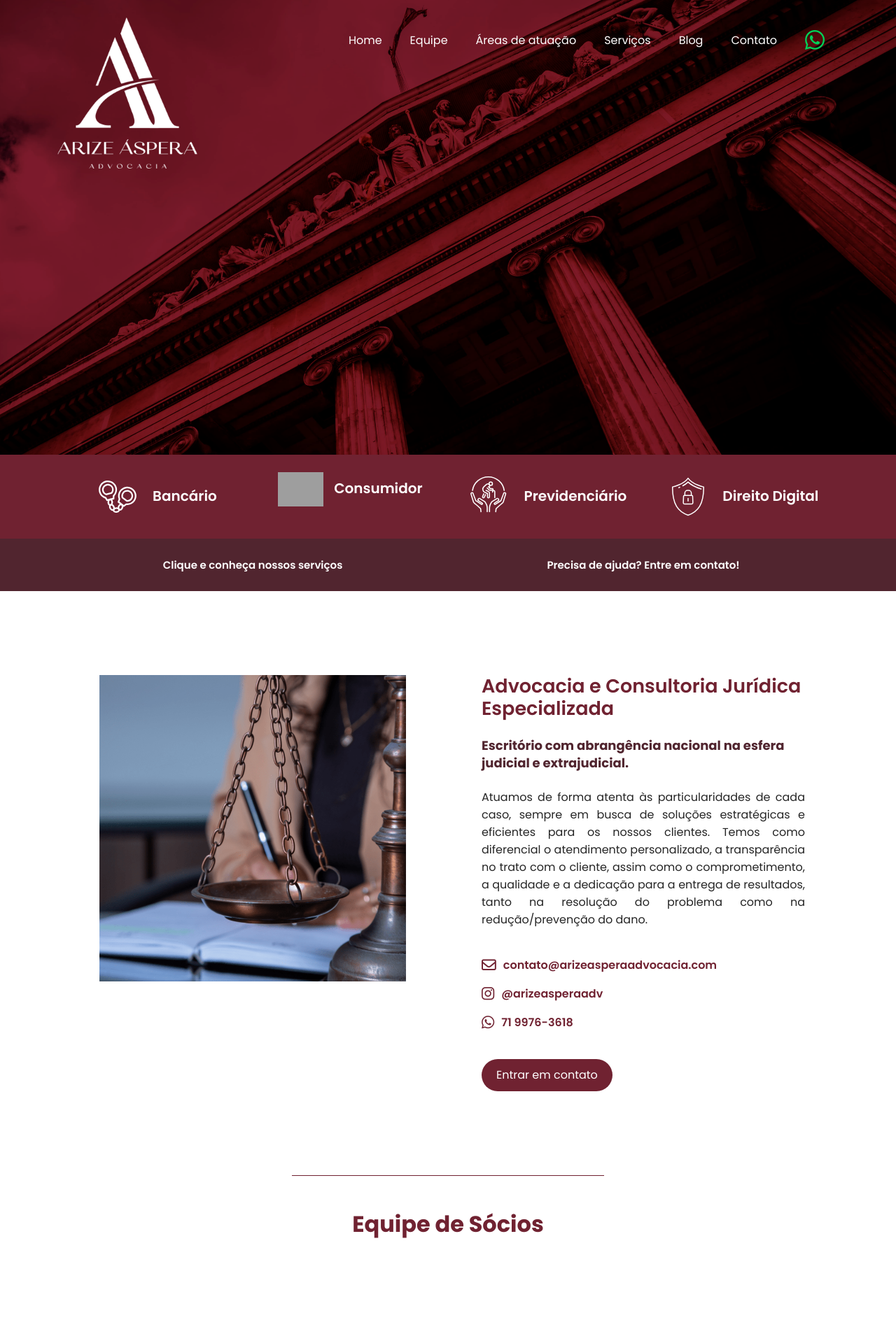
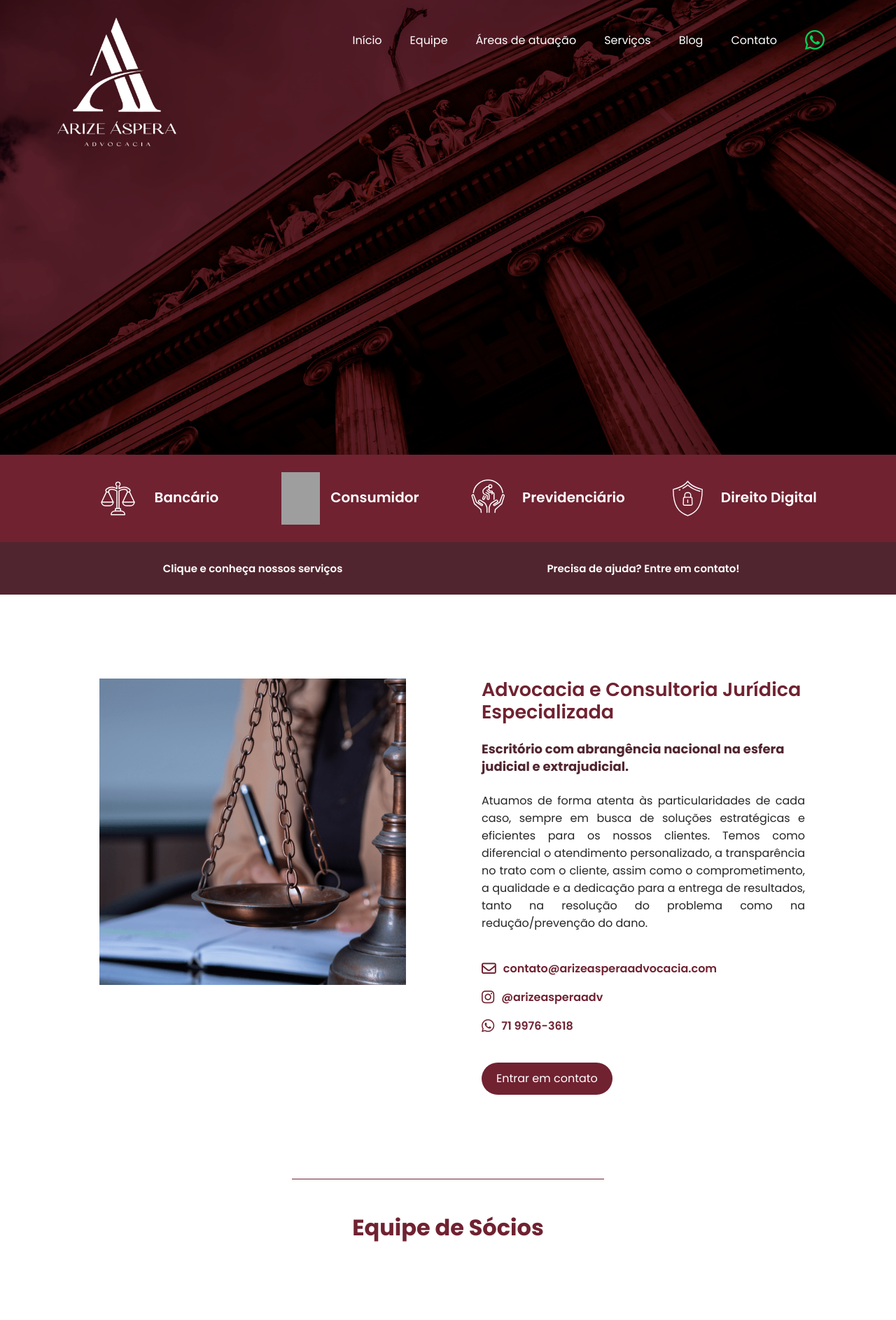
Before and after one commit to casfreitas/ARIZEASPERAADVOCACIA, a PHP site: page / in a window 1280 px wide. Shown: the top 1887 px of the page at 70% size. Run offline with PHP 8.4, Linux system fonts and the light colour scheme; some libraries are stand-ins or nearby versions; grey boxes are pictures that could not be loaded.

Commit message:
Sistema atualizado

```diff
--- a/header.php
+++ b/header.php
@@ -28,7 +28,7 @@
         </div> -->
         <div id="mainListDiv" class="main_list d-flex align-items-center">
           <ul class="navlinks">
-            <li><a href="index.php">Home</a></li>
+            <li><a href="index.php">Início</a></li>
             <li><a href="equipe.php">Equipe</a></li>
             <li><a href="area_atuacao.php">Áreas de atuação</a></li>
             <li><a href="servicos.php">Serviços</a></li>
--- a/index.php
+++ b/index.php
@@ -4,16 +4,16 @@
   <div class="container">
     <div class="row m-0">
       <div class="col-sm-6 col-xl-3">
-        <div class="icons_banner_icon"><img src="images/icon_criminal.svg" class="img-fluid" alt=""> Bancário</div>
+        <div class="icons_banner_icon"><img src="images/icon_bancario.svg" class="img-fluid" width="75" alt=""> Bancário</div>
       </div>
       <div class="col-sm-6 col-xl-3">
-        <div class="icons_banner_icon"><img src="images/icon_consumidor.svg" class="img-fluid" width="65" alt=""> Consumidor</div>
+        <div class="icons_banner_icon"><img src="images/icon_consumidor.svg" class="img-fluid" width="55" alt=""> Consumidor</div>
       </div>
       <div class="col-sm-6 col-xl-3">
-        <div class="icons_banner_icon"><img src="images/icon_previdencia.svg" class="img-fluid" alt=""> Previdenciário</div>
+        <div class="icons_banner_icon"><img src="images/icon_previdencia.svg" class="img-fluid" width="65" alt=""> Previdenciário</div>
       </div>
       <div class="col-sm-6 col-xl-3">
-        <div class="icons_banner_icon"><img src="images/icon_digital.svg" class="img-fluid" alt=""> Direito Digital</div>
+        <div class="icons_banner_icon"><img src="images/icon_digital.svg" class="img-fluid" width="65" alt=""> Direito Digital</div>
       </div>
     </div>
   </div>
@@ -141,26 +141,26 @@
     <div class="row g-5 m-0">
 
       <div class="col-lg-6 col-xl-4 px-lg-4 fade-top card_blog">
-        <div style='background-image: url("images/img12.png");' class="img-fluid card_blog_img"></div>
-        <!-- <img src="images/img12.png" class="img-fluid rounded-4 mb-4" alt=""> -->
         <a href="">
+          <div style='background-image: url("images/img12.png");' class="img-fluid card_blog_img"></div>
+          <!-- <img src="images/img12.png" class="img-fluid rounded-4 mb-4" alt=""> -->
           <h2 class="mb-3 tit_card_blog">Voo atrasado ou cancelado: o que devo fazer? Tenho direito a indenização?</h2>
         </a>
         <!-- <a href="blog_single.php" class="btn botao mt-1">Leia mais</a> -->
       </div>
 
       <div class="col-lg-6 col-xl-4 px-lg-4 fade-top card_blog">
-        <div style='background-image: url("images/img13.png");' class="img-fluid card_blog_img"></div>
         <a href="">
+          <div style='background-image: url("images/img13.png");' class="img-fluid card_blog_img"></div>
           <h2 class="mb-3 tit_card_blog">MEU FAMILIAR ESTÁ CUMPRINDO CADEIA… HÁ POSSIBILIDADE DE REDUZIR O TEMPO...</h2>
         </a>
         <!-- <a href="blog_single.php" class="btn botao mt-1">Leia mais</a> -->
       </div>
 
       <div class="col-lg-6 col-xl-4 px-lg-4 fade-top card_blog">
-        <div style='background-image: url("images/img14.jpeg");' class="img-fluid card_blog_img"></div>
-        <!-- <img src="images/img14.jpeg" class="img-fluid rounded-4 mb-4" alt=""> -->
         <a href="">
+          <div style='background-image: url("images/img14.jpeg");' class="img-fluid card_blog_img"></div>
+          <!-- <img src="images/img14.jpeg" class="img-fluid rounded-4 mb-4" alt=""> -->
           <h2 class="mb-3 tit_card_blog">ACORDO DE NÃO PERSECUÇÃO PENAL (ANPP): O QUE EU GANHO COM ISSO?</h2>
         </a>
         <!-- <a href="blog_single.php" class="btn botao mt-1">Leia mais</a> -->
--- a/styles.css
+++ b/styles.css
@@ -20,6 +20,7 @@ body {
   font-size: 1rem;
   color: var(--preto);
   line-height: 25px;
+  overflow-x: hidden !important;
 }
 a {
   transition: 0.2s all;
@@ -137,7 +138,7 @@ h5 {
 }
 
 .nav div.logo {
-  max-width: 200px;
+  max-width: 170px;
   float: left;
   width: auto;
   height: auto;
@@ -200,6 +201,7 @@ h5 {
   height: 650px;
   background-image: url("images/banner_header.png");
   background-repeat: no-repeat;
+  background-attachment: fixed;
   background-position: center;
   background-size: cover;
   padding-top: 25px;
@@ -503,8 +505,19 @@ h5 {
 }
 
 .icons_banner .icons_banner_icon img {
-  max-width: 70px;
+  /* max-width: 70px; */
   margin: 0 10px 0 0;
+  min-height: 75px;
+}
+
+@media (max-width: 576px) {
+  .icons_banner .icons_banner_icon img {
+    min-height: 0px;
+  }
+
+  .icons_banner .icons_banner_icon {
+    padding: 15px 0;
+  }
 }
 
 .links_banner {
@@ -603,6 +616,15 @@ footer a:hover {
   line-height: 25px;
 }
 
+.home_advocacia .card_blog_img:hover {
+  transform: scale(1.05);
+}
+
+.home_advocacia .tit_card_blog:hover {
+  color: var(--laranja);
+  transition: 0.2s all;
+}
+
 .home_advocacia .card_blog_img {
   transition: 0.2s;
   height: 280px;
```
Also changed, not shown: area_atuacao.php (+12 -0 lines), blog.php (+12 -0 lines), blog_single.php (+12 -0 lines), contato.php (+12 -0 lines), equipe.php (+12 -0 lines), servicos.php (+12 -0 lines), images/banner_header.png, images/icon_bancario.svg (added).
